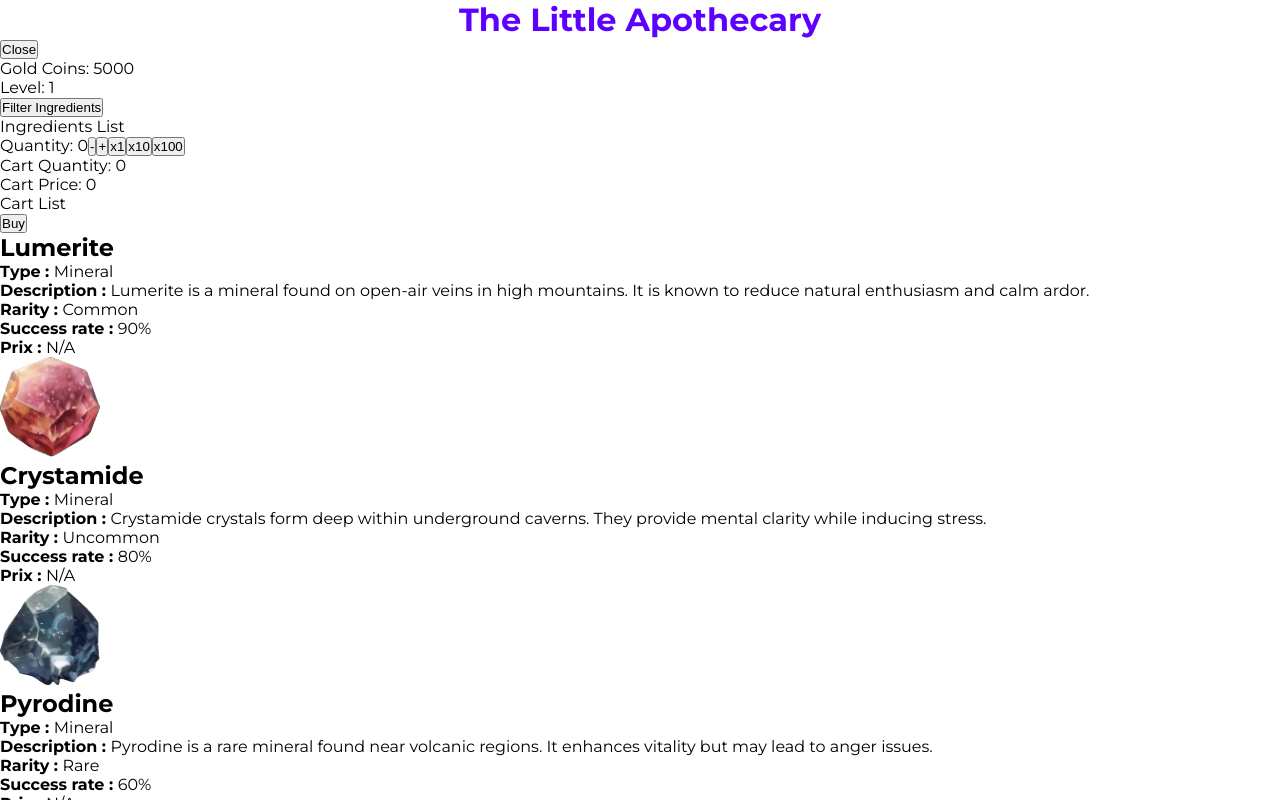
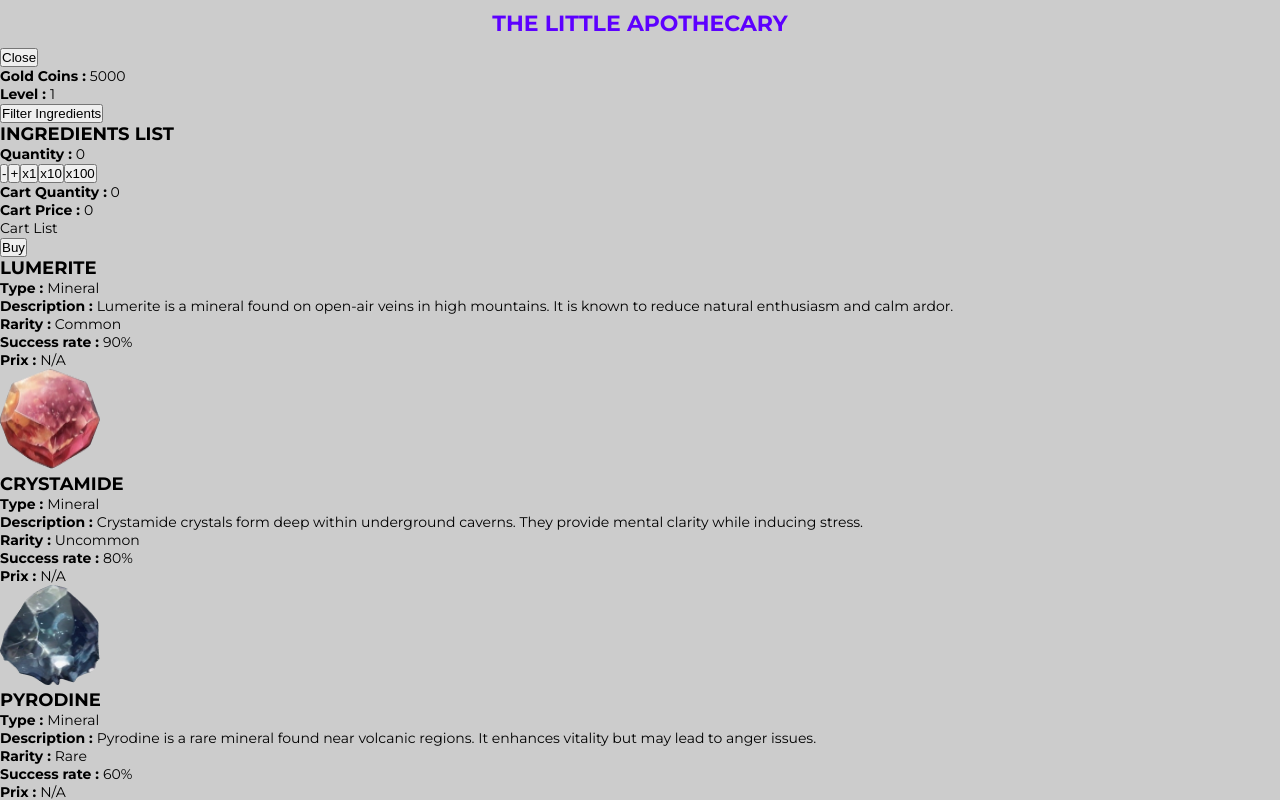
Before and after one commit to Guiomino/the-little-apothecary, a Next.js app: page / in a window 1280 px wide. Shown: the top 800 px of the page. Built offline with nearby package versions, Linux system fonts and the light colour scheme.

Commit message:
styles(layout)

```diff
--- a/src/app/components/market/CartList.tsx
+++ b/src/app/components/market/CartList.tsx
@@ -6,9 +6,9 @@ import React from 'react';
 
 const CartList: React.FC = () => {
   return (
-    <div>
-      Cart List
-    </div>
+    <>
+      <p>Cart List</p>
+    </>
   );
 };
 
--- a/src/app/components/market/CartPrice.tsx
+++ b/src/app/components/market/CartPrice.tsx
@@ -6,9 +6,9 @@ import React from 'react';
 
 const CartPrice: React.FC = () => {
   return (
-    <div>
-      Cart Price: 0
-    </div>
+    <>
+      <p><strong>Cart Price : </strong>0</p>
+    </>
   );
 };
 
--- a/src/app/components/market/CartQuantity.tsx
+++ b/src/app/components/market/CartQuantity.tsx
@@ -6,9 +6,9 @@ import React from 'react';
 
 const CartQuantity: React.FC = () => {
   return (
-    <div>
-      Cart Quantity: 0
-    </div>
+    <>
+      <p><strong>Cart Quantity :</strong> 0</p>
+    </>
   );
 };
 
--- a/src/app/globals.css
+++ b/src/app/globals.css
@@ -6,3 +6,26 @@
   padding: 0;
   scroll-behavior: smooth;
 }
+
+
+/* POLICE */
+h1 {
+  color: #5d00ff;
+  text-align: center;
+  font-size: 22px;
+  text-transform: uppercase;
+  padding: 10px;
+}
+
+h2 {
+  font-size: 18px;
+  text-transform: uppercase;
+}
+
+p {
+  font-size: 14px;
+}
+
+span {
+  color: red;
+}
--- a/src/app/miscellaneous/AppButton.tsx
+++ b/src/app/miscellaneous/AppButton.tsx
@@ -11,9 +11,7 @@ interface AppButtonProps {
 
 const AppButton: React.FC<AppButtonProps> = ({ label, onClick }) => {
   return (
-    <button onClick={onClick}>
-      {label}
-    </button>
+    <button onClick={onClick}>{label}</button>
   );
 };
 
--- a/src/app/miscellaneous/CloseModal.tsx
+++ b/src/app/miscellaneous/CloseModal.tsx
@@ -6,13 +6,11 @@ import React from 'react';
 
 const CloseModal: React.FC = () => {
   const handleClose = () => {
-    // Implement the logic to close the modal
+    // logic to close modal
   };
 
   return (
-    <button onClick={handleClose}>
-      Close
-    </button>
+    <button onClick={handleClose}>Close</button>
   );
 };
 
--- a/src/app/miscellaneous/FilterIngredients.tsx
+++ b/src/app/miscellaneous/FilterIngredients.tsx
@@ -6,9 +6,7 @@ import React from 'react';
 
 const FilterIngredients: React.FC = () => {
   return (
-    <button>
-      Filter Ingredients
-    </button>
+    <button>Filter Ingredients</button>
   );
 };
 
--- a/src/app/miscellaneous/GoldCoins.tsx
+++ b/src/app/miscellaneous/GoldCoins.tsx
@@ -10,9 +10,9 @@ interface GoldCoinsProps {
 
 const GoldCoins: React.FC<GoldCoinsProps> = ({ goldCoins }) => {
   return (
-    <div>
-      Gold Coins: {goldCoins}
-    </div>
+    <>
+      <p><strong>Gold Coins : </strong>{goldCoins}</p>
+    </>
   );
 };
 
--- a/src/app/miscellaneous/IngredientsList.tsx
+++ b/src/app/miscellaneous/IngredientsList.tsx
@@ -16,17 +16,18 @@ const IngredientsList: React.FC = () => {
   };
 
   return (
-    <div>
-      <div>Ingredients List</div>
+    <>
+      <h2>Ingredients List</h2>
+      {/* Liste ici */}
       <div>
-        Quantity: {quantity}
+        <p><strong>Quantity : </strong>{quantity}</p>
         <button onClick={() => decrement()}>-</button>
         <button onClick={() => increment(1)}>+</button>
         <button onClick={() => increment(1)}>x1</button>
         <button onClick={() => increment(10)}>x10</button>
         <button onClick={() => increment(100)}>x100</button>
       </div>
-    </div>
+    </>
   );
 };
 
--- a/src/app/miscellaneous/LevelUser.tsx
+++ b/src/app/miscellaneous/LevelUser.tsx
@@ -6,9 +6,9 @@ import React from 'react';
 
 const LevelUser: React.FC = () => {
   return (
-    <div>
-      Level: 1
-    </div>
+    <>
+      <p><strong>Level : </strong>1</p>
+    </>
   );
 };
 
--- a/src/app/page.module.scss
+++ b/src/app/page.module.scss
@@ -1,6 +1,3 @@
-.app {
-  h1 {
-    color: #5d00ff;
-    text-align: center;
-  }
+.mainPage {
+  background-color: #ccc;
 }
--- a/src/app/page.tsx
+++ b/src/app/page.tsx
@@ -8,7 +8,7 @@ export default function Home() {
   return (
     <>
       <IngredientProvider>
-        <main className={styles.app}>
+        <main className={styles.mainPage}>
           <h1>The Little Apothecary</h1>
           <Market />
           <IngredientList />
```
